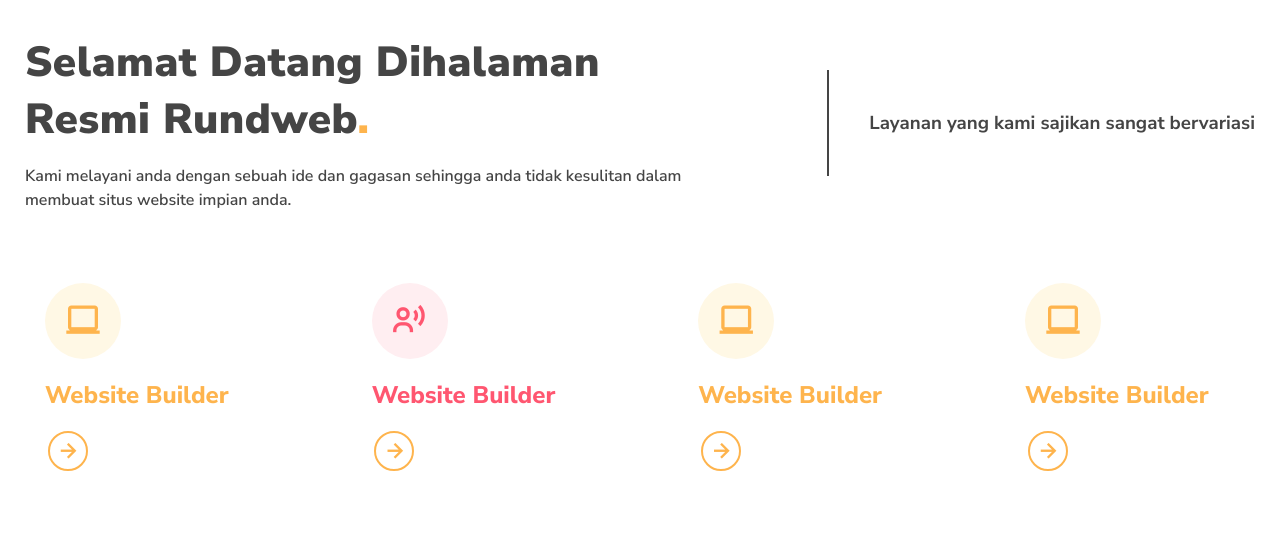
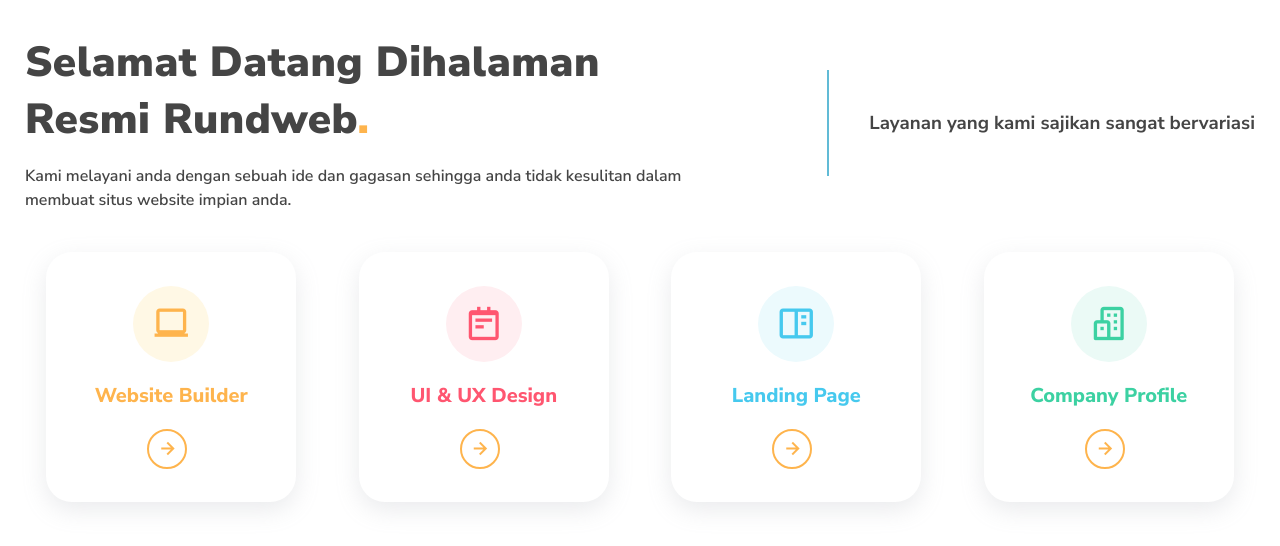
Before and after one commit to rundweb/portofix, a React (Vite) app: page / in a window 1280 px wide. Shown: the part 962-1508 px from the top of the page. Built offline with nearby package versions, Linux system fonts and the light colour scheme.

Commit message:
services

```diff
--- a/src/pages/ServicesPages.jsx
+++ b/src/pages/ServicesPages.jsx
@@ -31,9 +31,9 @@ const ServicesPages = () => {
           </div>
           <div className="service-link">
             <div className="service-icon">
-            <i className='bx bx-user-voice'></i>
+              <i className="bx bx-notepad"></i>
             </div>
-            <h1>Website Builder</h1>
+            <h1>UI & UX Design</h1>
             <div className="service-view">
               <a href=""></a>
               <i className="bx bx-right-arrow-alt"></i>
@@ -41,9 +41,9 @@ const ServicesPages = () => {
           </div>
           <div className="service-link">
             <div className="service-icon">
-              <i className="bx bx-laptop"></i>
+              <i className="bx bx-book-content"></i>
             </div>
-            <h1>Website Builder</h1>
+            <h1>Landing Page</h1>
             <div className="service-view">
               <a href=""></a>
               <i className="bx bx-right-arrow-alt"></i>
@@ -51,9 +51,9 @@ const ServicesPages = () => {
           </div>
           <div className="service-link">
             <div className="service-icon">
-              <i className="bx bx-laptop"></i>
+              <i className="bx bx-buildings"></i>
             </div>
-            <h1>Website Builder</h1>
+            <h1>Company Profile</h1>
             <div className="service-view">
               <a href=""></a>
               <i className="bx bx-right-arrow-alt"></i>
--- a/src/pages/css/service.css
+++ b/src/pages/css/service.css
@@ -3,7 +3,7 @@
   min-height: 100vh;
   display: flex;
   align-items: center;
-  padding: 25px;
+  padding: 40px 25px;
 }
 
 .service-content {
@@ -47,7 +47,7 @@
 }
 
 .service-text-right {
-  border-left: 2px solid var(--color-black-secondary);
+  border-left: 2px solid var(--color-blue);
   padding: 40px 0 40px 40px;
 }
 
@@ -58,14 +58,15 @@
 .service-list {
   display: flex;
   align-items: center;
-  justify-content: space-between;
+  justify-content: space-around;
   flex-wrap: wrap;
+  gap: 20px;
 }
 
 .service-link {
   width: 100%;
   display: flex;
-  align-items: flex-start;
+  align-items: center;
   justify-content: center;
   flex-direction: column;
   max-width: 250px;
@@ -74,6 +75,7 @@
   /* background-color: var(--color-white-blue); */
   border-radius: 26px;
   cursor: pointer;
+  box-shadow: rgba(149, 157, 165, 0.2) 0px 8px 24px;
 }
 
 .service-link:hover {
@@ -95,7 +97,7 @@
 
 .service-link h1 {
   color: var(--color-orange);
-  font-size: 24px;
+  font-size: 20px;
   font-weight: 800;
   margin: 20px 0;
 }
@@ -109,7 +111,7 @@
 .service-view a {
   color: var(--color-orange);
   font-weight: 600;
-  font-size: 18px;
+  font-size: 16px;
   display: flex;
   align-items: center;
 }
@@ -127,7 +129,7 @@
   height: 40px;
   width: 40px;
   border-radius: 100%;
-  font-size: 28px !important;
+  font-size: 24px !important;
   display: flex;
   align-items: center;
   justify-content: center;
@@ -135,7 +137,7 @@
 }
 
 .service-link:hover .service-view i {
-  margin-left: 40px;
+  margin-left: 20px;
   background-color: var(--color-orange);
   color: var(--color-white) !important;
 }
@@ -152,3 +154,33 @@
 .service-link:nth-child(2) h1{
     color: #FF5670;
 }
+
+.service-link:nth-child(3) .service-icon i{
+    background-color: #ECFAFD;
+    color: #46C9EE;
+}
+
+.service-link:nth-child(3) h1{
+    color: #46C9EE;
+}
+
+
+.service-link:nth-child(4) .service-icon i{
+    background-color: #EBFAF6;
+    color: #3CD1A2;
+}
+
+.service-link:nth-child(4) h1{
+    color: #3CD1A2;
+}
+
+@media (max-width: 500px) {
+    .service-text-left h1{
+        font-size: 34px;
+    }
+
+    .service-text-right {
+        margin-top: 20px;
+        padding: 20px 0 20px 20px;
+    }
+}
```
Also changed, not shown: src/pages/css/home.css (+6 -9 lines).
